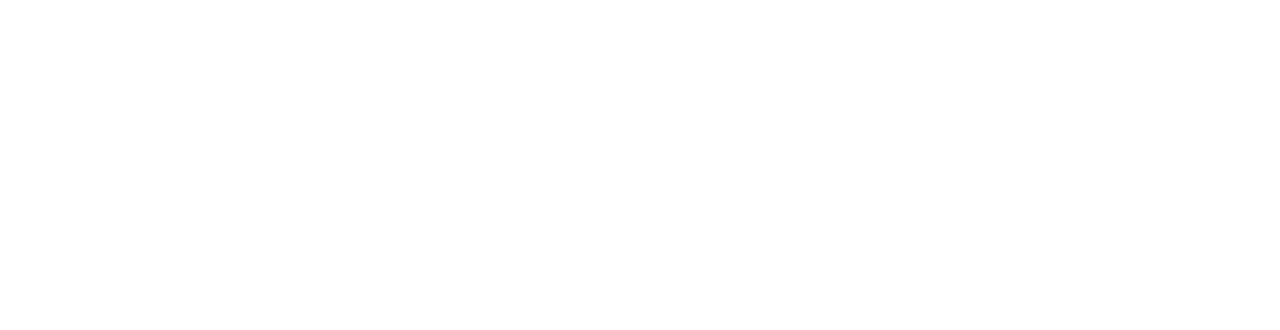
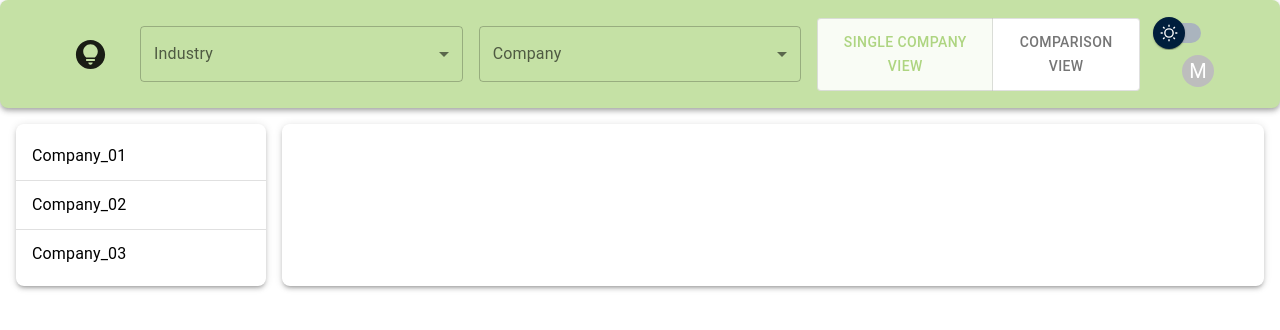
Before and after one commit to COMP9900-24T1-Nullbody/frontend, a React (Create React App) app: page /user/history in a window 1280 px wide. Before the commit this address had no page. Shown: the top 330 px of the page. Built offline with nearby package versions, Linux system fonts and the light colour scheme.

Commit message:
history he profile xiewanle

```diff
--- a/src/App.jsx
+++ b/src/App.jsx
@@ -7,6 +7,7 @@
 import Main from "./pages/Main";
 import Home from "./pages/Home";
 import UserProfile from "./pages/UserProfile";
+import UserHistory from "./pages/History";
 
 function App() {
   return (
@@ -17,6 +18,7 @@
         <Route path="/register" element={<Register />} />
         <Route path="/main" element={<Main />} />
         <Route path="/user/profile" element={<UserProfile />} />
+        <Route path="/user/history" element={<UserHistory />} />
       </Routes>
     </Router>
   );
--- a/src/pages/Analysis history.jsx
+++ b/src/pages/History.jsx
@@ -12,7 +12,7 @@
   const [themeMode, setThemeMode] = useState('light');
   const [selectedCompany, setSelectedCompany] = useState('');
 
-  const companies = ['Company_01', 'Company_02', 'Company_03']; // 示例公司列表
+  const companies = ['Company_01', 'Company_02', 'Company_03'];
 
   const toggleThemeMode = () => {
     setThemeMode((prevMode) => (prevMode === 'light' ? 'dark' : 'light'));
@@ -23,18 +23,27 @@
       theme={themeMode === 'light' ? createTheme(Theme('light')) : createTheme(Theme('dark'))}
     >
       <NavBar toggleThemeMode={toggleThemeMode} />
-      <Box display="flex">
+      <Box display="flex" sx={{ m: 1 }}>
+        {/* 侧边栏 */}
+        <Box sx={{ width: 250, borderRadius: 2, boxShadow: 3, m: 1 }}>
           <List component="nav" aria-label="mailbox folders">
             {companies.map((company, index) => (
               <React.Fragment key={company}>
                 {index > 0 && <Divider />}
-              <ListItem button selected={selectedCompany === company} onClick={() => setSelectedCompany(company)}>
+                <ListItem
+                  button
+                  selected={selectedCompany === company}
+                  onClick={() => setSelectedCompany(company)}
+                  sx={{ borderBottom: selectedCompany === company && '1.5px solid black' }}
+                >
                   <ListItemText primary={company} />
                 </ListItem>
               </React.Fragment>
             ))}
           </List>
-        <Box flex={1} p={3}>
+        </Box>
+        {/* 主内容区 */}
+        <Box flexGrow={1} sx={{ borderRadius: 2, boxShadow: 3, m: 1, p: 1 }}>
           {selectedCompany && (
             <>
               <ViewTable company={selectedCompany} />
```
Lines whose indentation alone changed are shown as unchanged.
